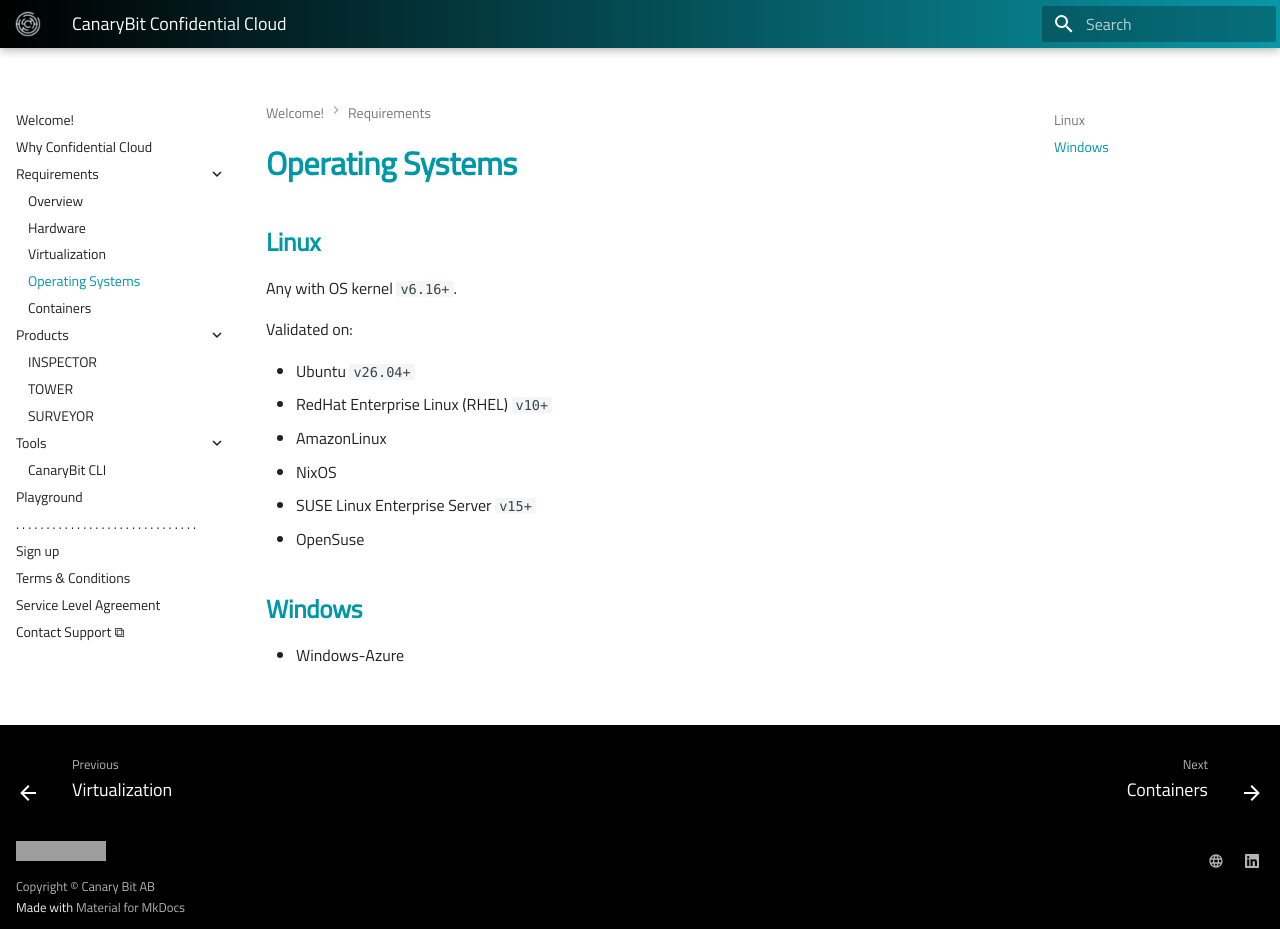
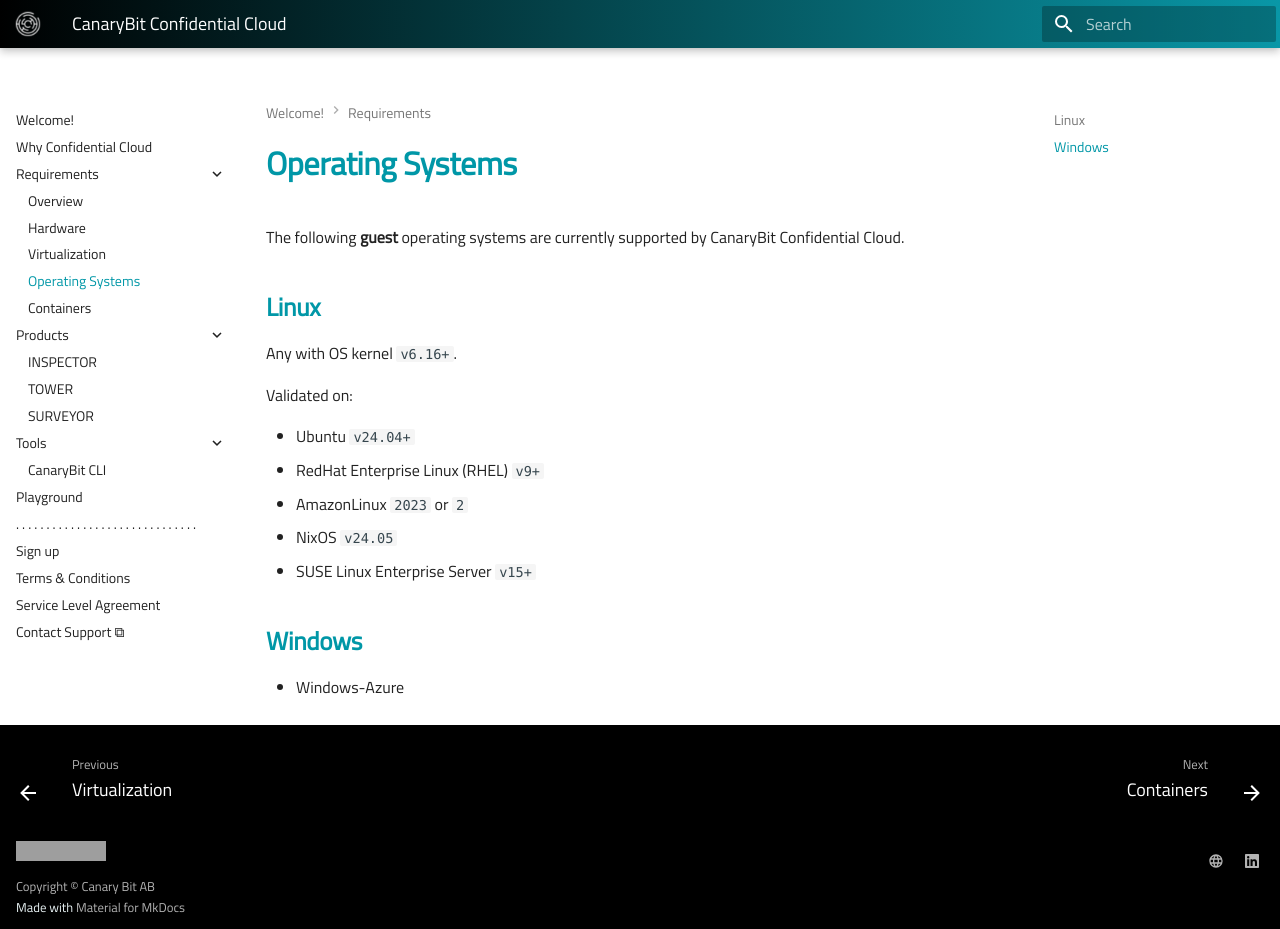
Before and after one commit to canarybit/cc-docs, an MkDocs documentation site: the page built from docs/requirements/operating-systems.md, in a window 1280 px wide and 929 px high. Built offline with MkDocs 1.6.1 and Material for MkDocs 9.7.7, drawn with Linux system fonts in a browser that asks for light colours; grey boxes are pictures that could not be loaded.

Commit message:
Fixes supported versions

```diff
--- a/docs/requirements/operating-systems.md
+++ b/docs/requirements/operating-systems.md
@@ -1,4 +1,6 @@
 # Operating Systems
+
+The following **guest** operating systems are currently supported by CanaryBit Confidential Cloud.
 
 ## Linux
 
@@ -6,13 +8,11 @@
 
 Validated on:
 
-- Ubuntu `v26.04+`
-- RedHat Enterprise Linux (RHEL) `v10+`
-- AmazonLinux
-- NixOS
+- Ubuntu `v24.04+`
+- RedHat Enterprise Linux (RHEL) `v9+`
+- AmazonLinux `2023` or `2`
+- NixOS `v24.05`
 - SUSE Linux Enterprise Server `v15+`
-- OpenSuse
-
 
 ## Windows
 
```
Also changed, not shown: docs/requirements/containers.md (+1 -1 lines).
